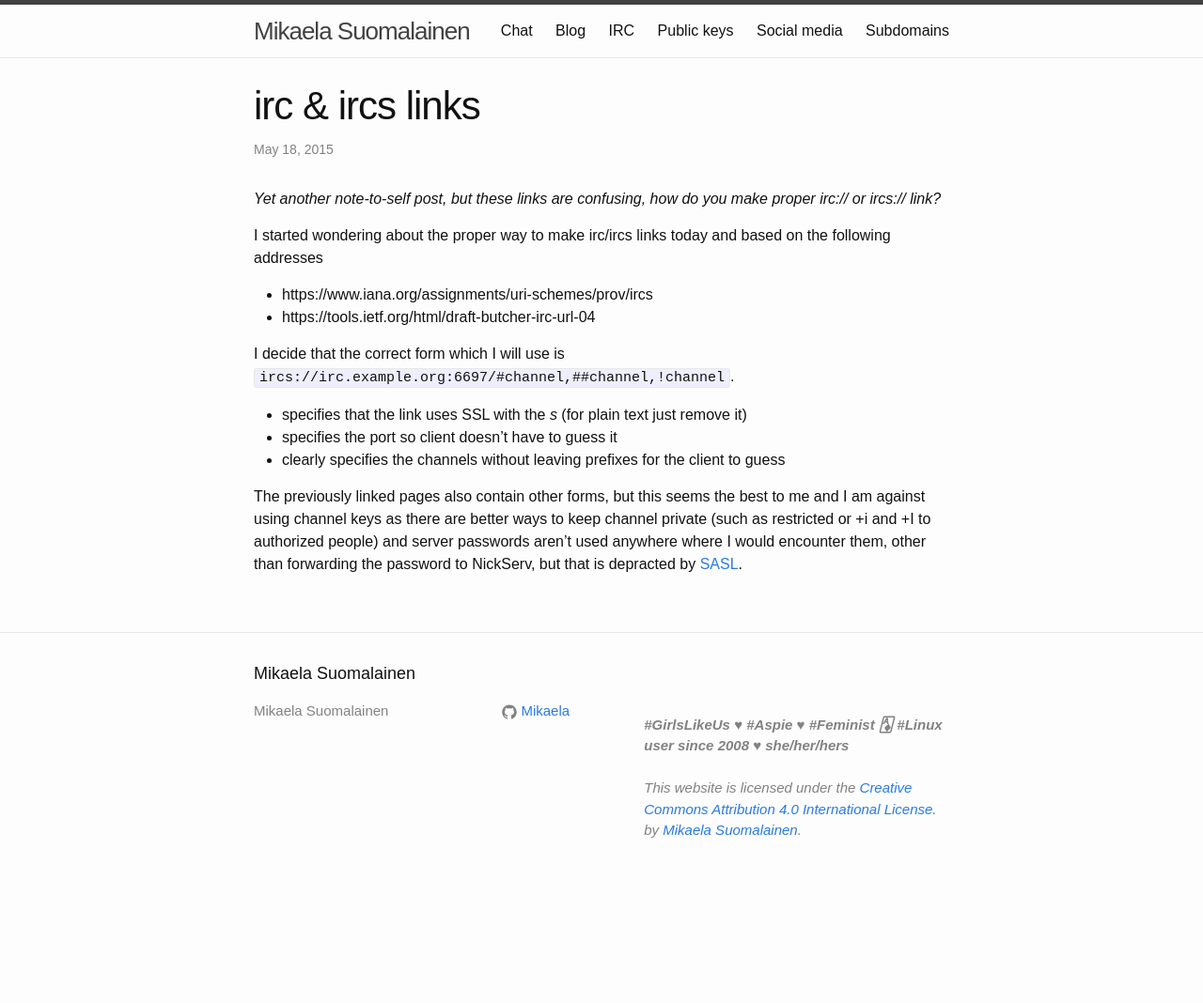
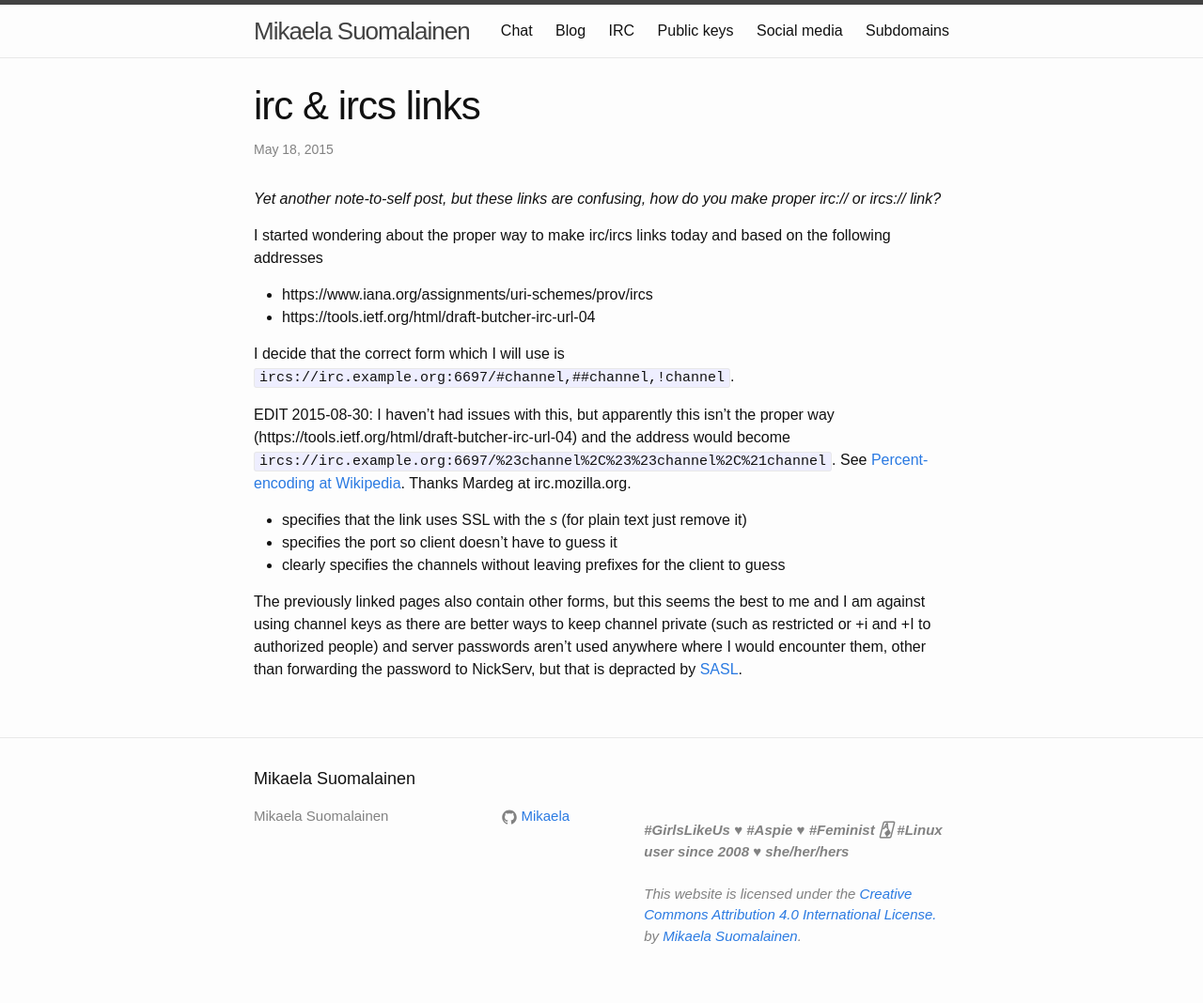
Before and after one commit to Mikaela/mikaela.github.io, a Jekyll site: the page built from _posts/2015-05-18-ircs_links.md, in a window 1280 px wide. Shown: the whole page at 94% size. Built offline with Jekyll 4.4.1, drawn with Linux system fonts in a browser that asks for light colours; Markdown is read by kramdown in place of the engine named in the settings; comment, search, counter and statistics services are not loaded; before the commit the page ends 956 px from its top, so only the background shows below that.

Commit message:
_posts/ircs_links: note that this is wrong and tell the right way

```diff
--- a/_posts/2015-05-18-ircs_links.md
+++ b/_posts/2015-05-18-ircs_links.md
@@ -18,6 +18,14 @@ based on the following addresses
 I decide that the correct form which I will use is
 `ircs://irc.example.org:6697/#channel,##channel,!channel`.
 
+EDIT 2015-08-30: I haven't had issues with this, but apparently this
+isn't the proper way (https://tools.ietf.org/html/draft-butcher-irc-url-04)
+and the address would become
+`ircs://irc.example.org:6697/%23channel%2C%23%23channel%2C%21channel`.
+See [Percent-encoding at Wikipedia]. Thanks Mardeg at irc.mozilla.org.
+
+[Percent-encoding at Wikipedia]:https://en.wikipedia.org/wiki/Percent-encoding#Percent-encoding_reserved_characters
+
 * specifies that the link uses SSL with the *s* (for plain text just remove
   it)
 * specifies the port so client doesn't have to guess it
```
